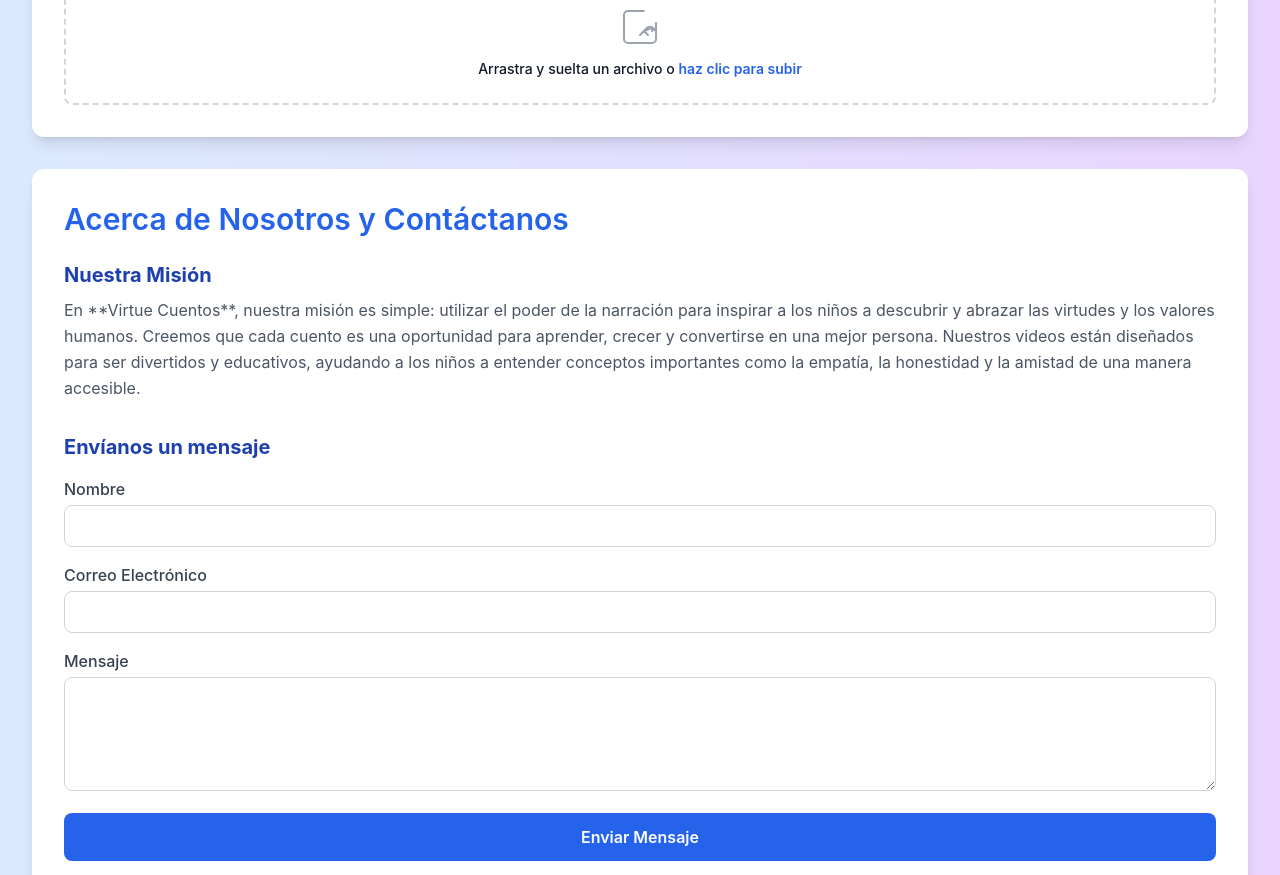
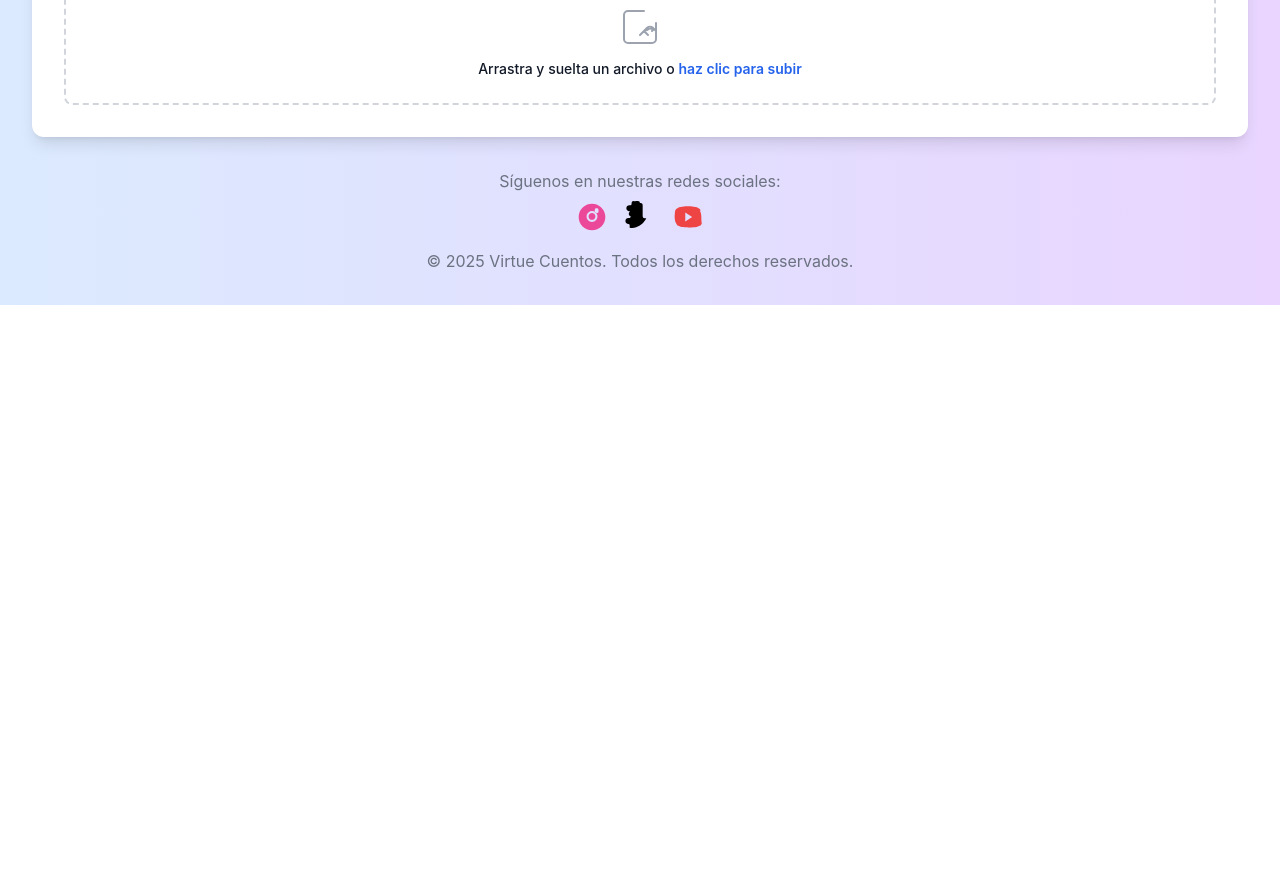
Before and after one commit to jsierrat982/virtue-cuentos, a plain HTML site: page index.html in a window 1280 px wide. Shown: the part 1565-2440 px from the top of the page. After the commit the page ends 1870 px from the top, so only its background shows below. Drawn offline with nearby package versions, Linux system fonts and the light colour scheme.

Commit message:
Update index.html

```diff
--- a/index.html
+++ b/index.html
@@ -326,43 +326,6 @@
             <div id="upload-message" class="mt-4 p-4 text-center rounded-lg text-gray-700 hidden"></div>
         </section>
 
-        <!-- Sección de Acerca de Nosotros y Contáctanos -->
-        <section class="bg-white rounded-xl shadow-lg p-6 md:p-8 mt-8">
-            <h2 class="text-2xl md:text-3xl font-semibold text-blue-600 mb-6">Acerca de Nosotros y Contáctanos</h2>
-
-            <!-- Sección de "Acerca de Nosotros" -->
-            <div class="mb-8">
-                <h3 class="text-xl font-bold text-blue-800 mb-2">Nuestra Misión</h3>
-                <p class="text-gray-600 leading-relaxed">
-                    En **Virtue Cuentos**, nuestra misión es simple: utilizar el poder de la narración para inspirar a los niños a descubrir y abrazar las virtudes y los valores humanos. Creemos que cada cuento es una oportunidad para aprender, crecer y convertirse en una mejor persona. Nuestros videos están diseñados para ser divertidos y educativos, ayudando a los niños a entender conceptos importantes como la empatía, la honestidad y la amistad de una manera accesible.
-                </p>
-            </div>
-
-            <!-- Formulario de "Contáctanos" -->
-            <form action="#" method="POST" class="space-y-4">
-                <h3 class="text-xl font-bold text-blue-800 mb-4">Envíanos un mensaje</h3>
-                <div>
-                    <label for="name" class="block text-gray-700 font-medium mb-1">Nombre</label>
-                    <input type="text" id="name" name="name"
-                        class="w-full px-4 py-2 border border-gray-300 rounded-lg focus:outline-none focus:ring-2 focus:ring-blue-500 transition-shadow duration-200">
-                </div>
-                <div>
-                    <label for="email" class="block text-gray-700 font-medium mb-1">Correo Electrónico</label>
-                    <input type="email" id="email" name="email"
-                        class="w-full px-4 py-2 border border-gray-300 rounded-lg focus:outline-none focus:ring-2 focus:ring-blue-500 transition-shadow duration-200">
-                </div>
-                <div>
-                    <label for="message" class="block text-gray-700 font-medium mb-1">Mensaje</label>
-                    <textarea id="message" name="message" rows="4"
-                        class="w-full px-4 py-2 border border-gray-300 rounded-lg focus:outline-none focus:ring-2 focus:ring-blue-500 transition-shadow duration-200"></textarea>
-                </div>
-                <button type="submit"
-                    class="w-full px-6 py-3 bg-blue-600 text-white rounded-lg font-semibold hover:bg-blue-700 transition-colors duration-200">
-                    Enviar Mensaje
-                </button>
-            </form>
-        </section>
-
         <!-- Pie de página (Footer) -->
         <footer class="text-center mt-8 text-gray-500">
             <div class="mb-4">
```
